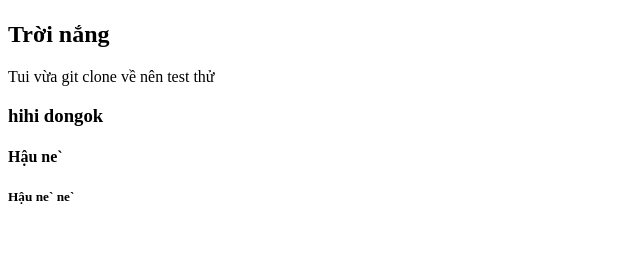
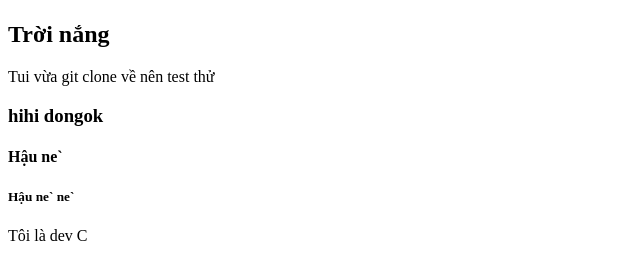
Before and after one commit to QuangKhai-dev/bc52_portfolio, a plain HTML site: page index.html in a window 1280 px wide. Shown: the whole page, without its empty margins (0-640 px from the left). Drawn offline with Linux system fonts and the light colour scheme.

Commit message:
lan dau day nhanh devC

```diff
--- a/index.html
+++ b/index.html
@@ -8,6 +8,7 @@
   <h3>hihi dongok</h3>
   <h4>Hậu ne`</h4>
   <h5>Hậu ne` ne`</h5>
+  <p>Tôi là dev C</p>
 </body>
 
 </html>
```
